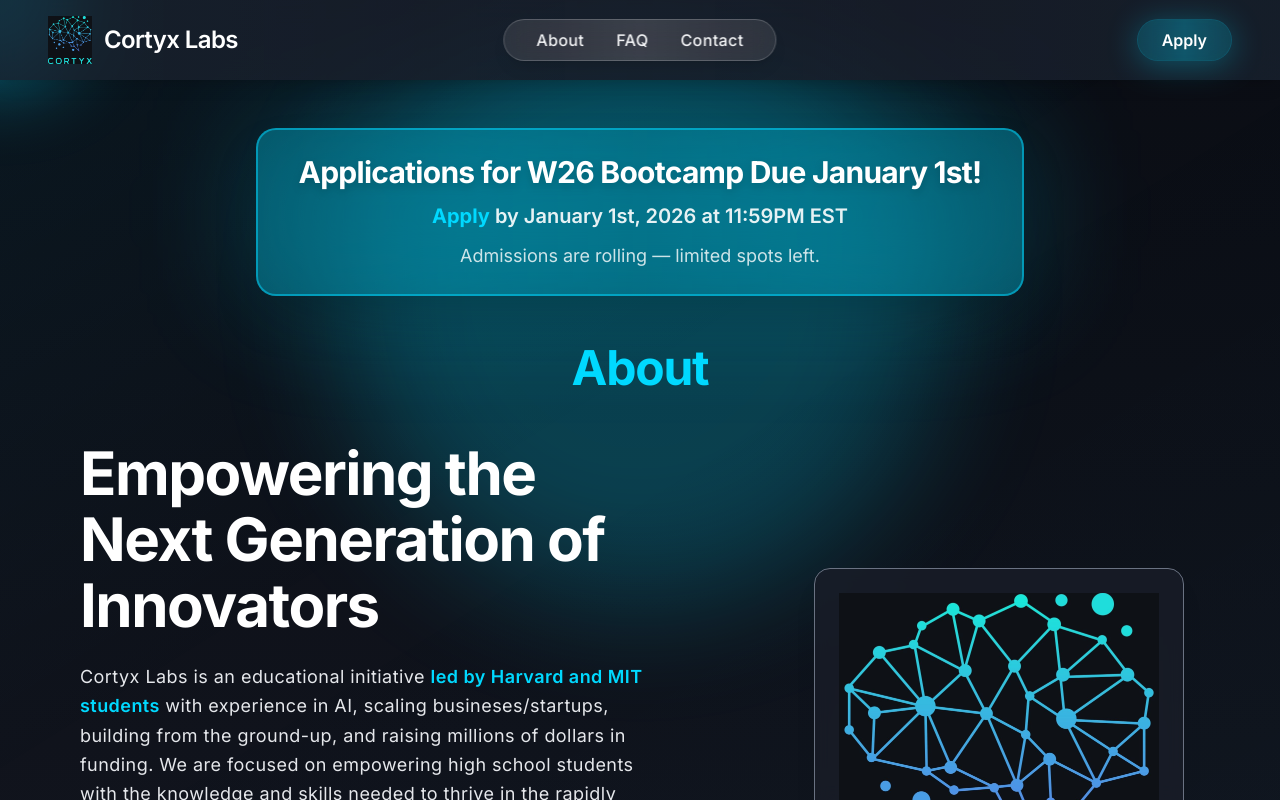
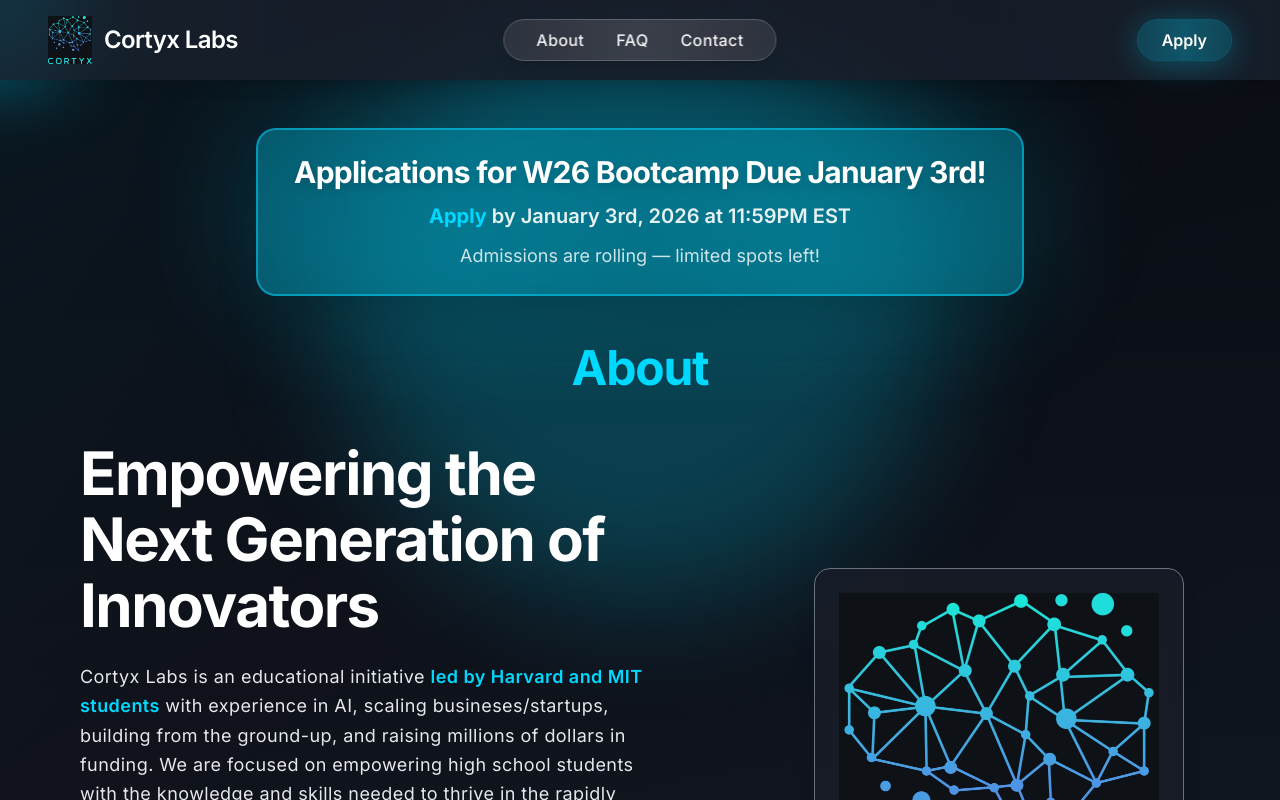
Before and after one commit to jzyzak/cortyx-site, a React (Vite) app: page /#/ in a window 1280 px wide. Built offline with nearby package versions, Linux system fonts and the light colour scheme.

Commit message:
Update deadline to January 3rd and adjust wording

```diff
--- a/src/pages/Home.tsx
+++ b/src/pages/Home.tsx
@@ -64,7 +64,7 @@
                 className="text-center space-y-2 sm:space-y-3"
               >
                 <h2 className="text-1xl sm:text-2xl md:text-3xl font-bold text-white tracking-tight drop-shadow-lg">
-                  Applications for W26 Bootcamp Due January 1st!
+                  Applications for W26 Bootcamp Due January 3rd!
                 </h2>
                 <p className="text-lg sm:text-xl text-white/90 font-semibold">
                   <a
@@ -74,10 +74,10 @@
                     className="text-primary hover:underline font-bold"
                   >
                     Apply
-                  </a> by January 1st, 2026 at 11:59PM EST
+                  </a> by January 3rd, 2026 at 11:59PM EST
                 </p>
                 <p className="text-base sm:text-lg text-white/80">
-                  Admissions are rolling — limited spots left.
+                  Admissions are rolling — limited spots left!
                 </p>
               </motion.div>
             </div>
```
